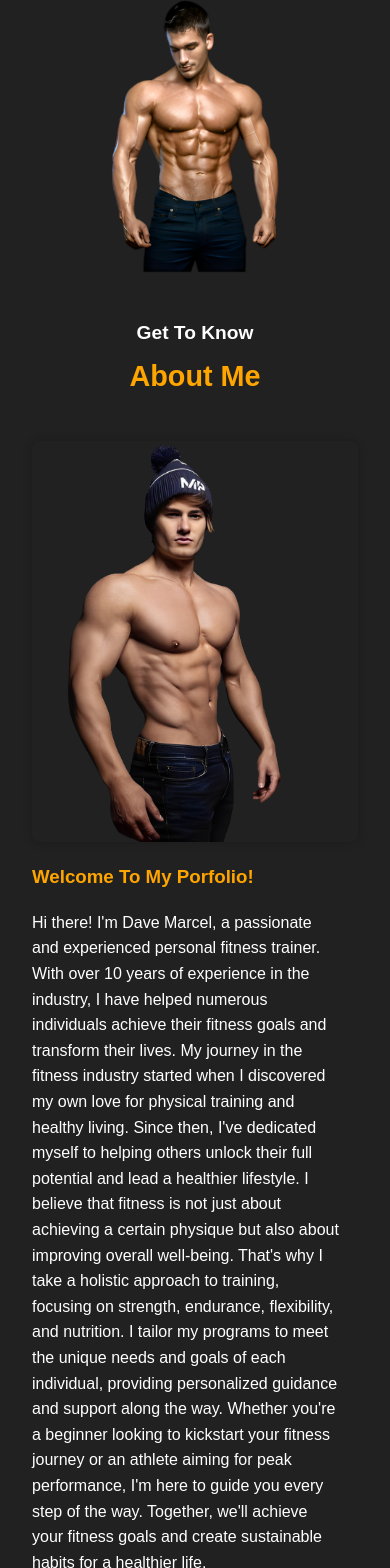
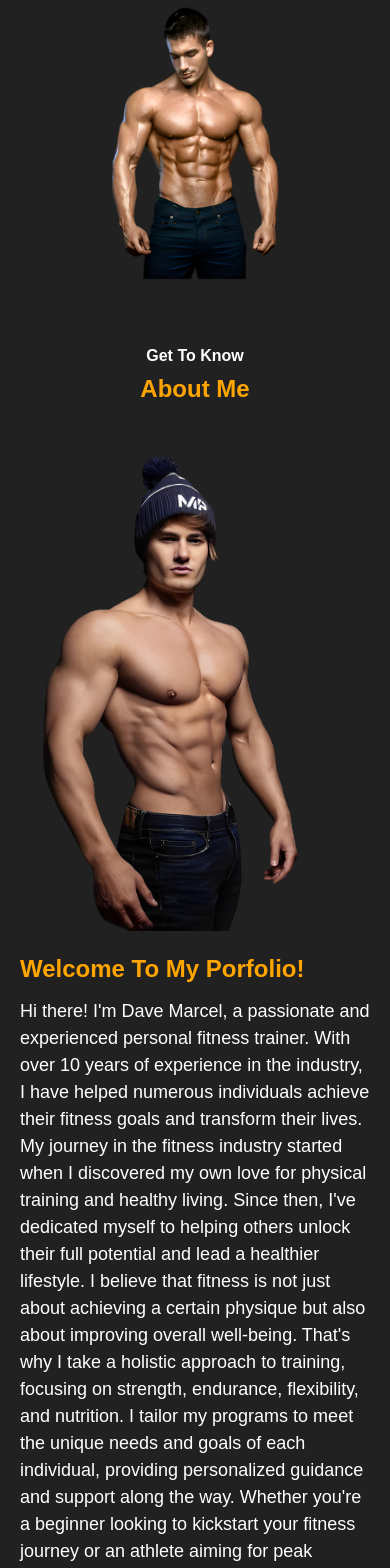
Before and after one commit to GulzaibAhmad/fitness-app, a React (Create React App) app: page / in a window 390 px wide. Shown: the part 413-1981 px from the top of the page. Built offline with nearby package versions, Linux system fonts and the light colour scheme.

Commit message:
complete

```diff
--- a/package.json
+++ b/package.json
@@ -9,6 +9,7 @@
     "hamburger-react": "^2.5.0",
     "react": "^18.2.0",
     "react-dom": "^18.2.0",
+    "react-icons": "^4.10.1",
     "react-scripts": "5.0.1",
     "web-vitals": "^2.1.4"
   },
--- a/src/components/about/about.css
+++ b/src/components/about/about.css
@@ -1,97 +1,92 @@
-/* === Global Styles === */
-body {
-  margin: 0;
-  padding: 0;
-  font-family: Arial, sans-serif;
-}
-
-/* === About Section Styles === */
 #about {
-  padding: 2rem;
+  padding: 50px 0;
 }
 
 h5 {
-  font-size: 1.2rem;
+  font-size: 16px;
   color: #333;
-  margin-bottom: 1rem;
+  margin-bottom: 10px;
 }
 
 h2 {
-  font-size: 2rem;
-  margin-bottom: 2rem;
+  font-size: 24px;
+  color: #555;
+  margin-bottom: 20px;
 }
 
 .container {
-  max-width: 1200px;
-  margin: 0 auto;
+  display: flex;
+  justify-content: center;
+  align-items: center;
 }
 
-.about__container {
-  display: grid;
-  grid-template-columns: 35% 60%;
-  gap: 10rem;
+.about__me {
+  flex: 0 0 50%;
+}
+
+.about__me-image {
+  text-align: center;
 }
 
 .about__me-image img {
-  width: 100%;
-  border-radius: 1rem;
-  box-shadow: 0 0 10px rgba(0, 0, 0, 0.2);
+  max-width: 100%;
+  height: auto;
 }
 
 .about__content {
-  font-size: 1.3rem;
-  line-height: 1.6;
+  flex: 0 0 50%;
+  padding: 0 20px;
 }
 
-.about__content h3 {
+h3 {
+  font-size: 24px;
   color: orange;
-  padding: 0 2px 2px 0;
+  margin-bottom: 15px;
 }
 
-.about__content p {
+p {
+  font-size: 18px;
   color: #fff;
-  padding: 1rem 1rem 1rem 0;
+  line-height: 1.5;
 }
 
-
-/* === Media Queries === */
 @media screen and (max-width: 400px) {
-  h2 {
-    font-size: 1.8rem;
+  .container {
+    flex-direction: column;
   }
 
-  .about__container {
-    grid-template-columns: 1fr;
-    gap: 1rem;
-  }
-
-  .about__me-image img {
-    border-radius: 0.5rem;
+  .about__me {
+    flex: 1 0 auto;
+    margin-bottom: 20px;
   }
 
   .about__content {
-    font-size: 1rem;
+    flex: 1 0 auto;
   }
 }
 
 @media screen and (min-width: 401px) and (max-width: 768px) {
-  h2 {
-    font-size: 2rem;
+  .container {
+    flex-wrap: wrap;
   }
 
-  .about__container {
-    grid-template-columns: 1fr;
-    gap: 3rem;
-  }
-
-  .about__me-image img {
-    border-radius: 0.8rem;
+  .about__me,
+  .about__content {
+    flex: 0 0 100%;
+    margin-bottom: 20px;
   }
 }
 
 @media screen and (min-width: 769px) and (max-width: 1024px) {
-  .about__container {
-    grid-template-columns: 1fr;
-    gap: 4rem;
+  .container {
+    flex-direction: column;
+  }
+
+  h3 {
+    font-size: 20px;
+  }
+
+  p {
+    font-size: 16px;
   }
 }
--- a/src/components/contact/Contact.css
+++ b/src/components/contact/Contact.css
@@ -0,0 +1,94 @@
+#contact {
+    padding: 20px;
+  }
+
+  h5 {
+    font-size: 16px;
+    color: #333;
+    margin-bottom: 10px;
+  }
+
+  h2 {
+    font-size: 24px;
+    color: #555;
+    margin-bottom: 20px;
+  }
+
+  form {
+    max-width: 400px;
+    margin: 0 auto;
+  }
+
+  label {
+    display: block;
+    margin-bottom: 10px;
+    font-weight: bold;
+    color: orange;
+  }
+
+  input[type="text"],
+  input[type="email"],
+  textarea {
+    background-color: #ccc;
+    width: 100%;
+    padding: 10px;
+    border: 1px solid black;
+    border-radius: 4px;
+    margin-bottom: 15px;
+  }
+
+  textarea {
+    height: 150px;
+  }
+
+  button[type="submit"] {
+    display: block; /* Add this to make the button a block-level element */
+    margin: 0 auto; /* Horizontally center the button */
+    border: none;
+    background-color: darkorange;
+    font-weight: bold;
+    font-size: 1.2rem;
+    padding: 15px 23px;
+    text-decoration: none;
+    color: #000;
+    border-radius: 5px;
+    transition: background-color 0.3s ease;
+  }
+
+
+  button[type="submit"]:hover {
+    background-color: orange;
+  }
+
+  @media screen and (max-width: 400px) {
+    form {
+      max-width: 100%;
+    }
+
+    button[type="submit"] {
+      padding: 10px 15px;
+      font-size: 1rem;
+    }
+  }
+
+  @media screen and (min-width: 401px) and (max-width: 768px) {
+    form {
+      max-width: 600px;
+    }
+
+    button[type="submit"] {
+      padding: 12px 20px;
+      font-size: 1.1rem;
+    }
+  }
+
+  @media screen and (min-width: 769px) and (max-width: 1024px) {
+    form {
+      max-width: 800px;
+    }
+
+    button[type="submit"] {
+      padding: 15px 23px;
+      font-size: 1.2rem;
+    }
+  }
--- a/src/components/contact/Contact.js
+++ b/src/components/contact/Contact.js
@@ -1,11 +1,64 @@
-import React from 'react'
+import React, { useState } from 'react';
+
+import './contact.css'
 
 export default function Contact() {
+  const [name, setName] = useState('');
+  const [email, setEmail] = useState('');
+  const [message, setMessage] = useState('');
+  const [submitted, setSubmitted] = useState(false);
+
+  const handleSubmit = (e) => {
+    e.preventDefault();
+    // Here you can add your logic to handle the form submission, such as sending an email or saving the data to a database
+    // Once the submission is successful, you can set the "submitted" state to true
+    setSubmitted(true);
+  };
+
   return (
     <section id="contact">
       <br />
-      <h5>Get To Know</h5>
-      <h2>About Me</h2>
+      <h5>Get In Touch</h5>
+      <h2>Contact Form</h2>
+
+      {submitted ? (
+        <div>
+          <p>Thank you for reaching out! We will get back to you soon.</p>
+        </div>
+      ) : (
+        <form onSubmit={handleSubmit}>
+          <div>
+            <label htmlFor="name">Name:</label>
+            <input
+              type="text"
+              id="name"
+              value={name}
+              onChange={(e) => setName(e.target.value)}
+              required
+            />
+          </div>
+          <div>
+            <label htmlFor="email">Email:</label>
+            <input
+              type="email"
+              id="email"
+              value={email}
+              onChange={(e) => setEmail(e.target.value)}
+              required
+            />
+          </div>
+          <div>
+            <label htmlFor="message">Message:</label>
+            <textarea
+              id="message"
+              value={message}
+              onChange={(e) => setMessage(e.target.value)}
+              required
+            ></textarea>
+          </div>
+          <button type="submit">Submit</button>
+        </form>
+      )}
     </section>
-  )
+  );
 }
--- a/src/components/footer/Footer.js
+++ b/src/components/footer/Footer.js
@@ -1,7 +1,25 @@
-import React from 'react'
+import React from 'react';
+import './footer.css';
+import { FaFacebook, FaTwitter } from 'react-icons/fa';
+import { AiFillInstagram } from 'react-icons/ai';
 
 export default function Footer() {
   return (
-    <div>Footer</div>
-  )
+    <footer>
+      <div className="social-media">
+        <a href="https://www.facebook.com" target="_blank" rel="noopener noreferrer">
+          <FaFacebook className='icon'/>
+        </a>
+        <a href="https://www.twitter.com" target="_blank" rel="noopener noreferrer">
+          <FaTwitter className='icon'/>
+        </a>
+        <a href="https://www.instagram.com" target="_blank" rel="noopener noreferrer">
+          <AiFillInstagram className='icon'/>
+        </a>
+      </div>
+      <div className="footer">
+        <p className="foot">&copy; {new Date().getFullYear()} Dave Marcel. All rights reserved.</p>
+      </div>
+    </footer>
+  );
 }
--- /dev/null
+++ b/src/components/footer/footer.css
@@ -0,0 +1,73 @@
+footer {
+    background-color: orange;
+    max-width: 100%;
+    padding: 20px;
+    text-align: center;
+    color: #fff;
+  }
+
+  .social-media {
+    margin-bottom: 10px;
+    background-color: orange;
+  }
+
+  .icon {
+    background-color: orange;
+    font-size: 2rem;
+  }
+
+  .social-media a {
+    background-color: orange;
+    display: inline-block;
+    margin-right: 10px;
+    color: black;
+    font-size: 24px;
+    transition: color 0.3s ease;
+  }
+
+  .social-media a:hover {
+    color: white;
+  }
+
+  .footer {
+    background-color: orange;
+    padding-top: 20px;
+  }
+
+  .foot {
+    background-color: orange;
+    color: #000;
+    font-weight: bold;
+    font-size: 14px;
+    margin: 0;
+  }
+
+  @media screen and (max-width: 400px) {
+    .social-media a {
+      font-size: 20px;
+    }
+
+    .foot {
+      font-size: 12px;
+    }
+  }
+
+  @media screen and (min-width: 401px) and (max-width: 768px) {
+    .social-media a {
+      font-size: 22px;
+    }
+
+    .foot {
+      font-size: 14px;
+    }
+  }
+
+  @media screen and (min-width: 769px) and (max-width: 1024px) {
+    .social-media a {
+      font-size: 24px;
+    }
+
+    .foot {
+      font-size: 16px;
+    }
+  }
--- a/src/components/programs/programs.css
+++ b/src/components/programs/programs.css
@@ -82,7 +82,7 @@
 
   @media screen and (min-width: 401px) and (max-width: 768px) {
     .Program__container {
-      grid-template-columns: repeat(auto-fit, minmax(200px, 1fr));
+      grid-template-columns: 1fr;
     }
 
     .program__head h3 {
```
Also changed, not shown: 1 other file (tests, documents, lock files or other folders).
